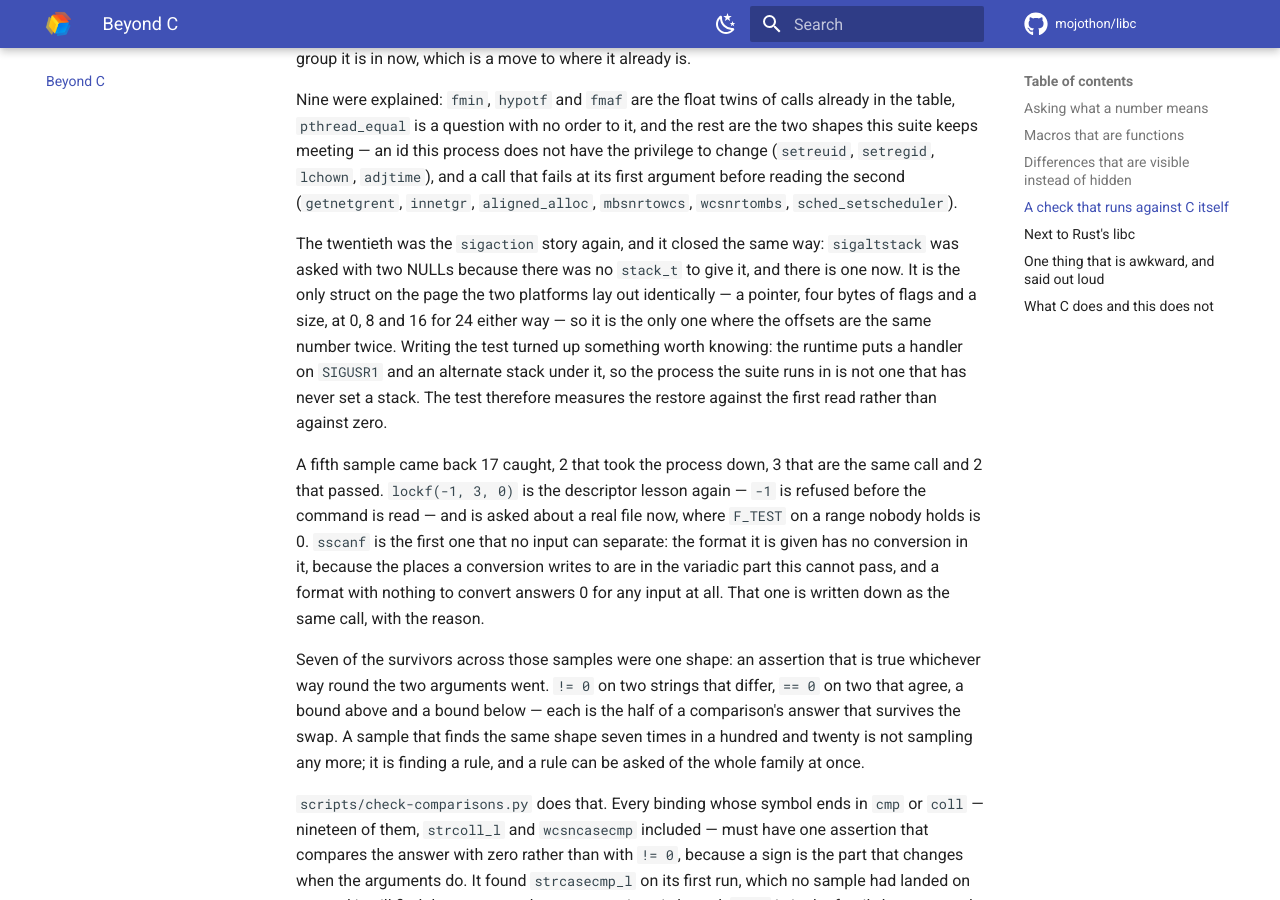
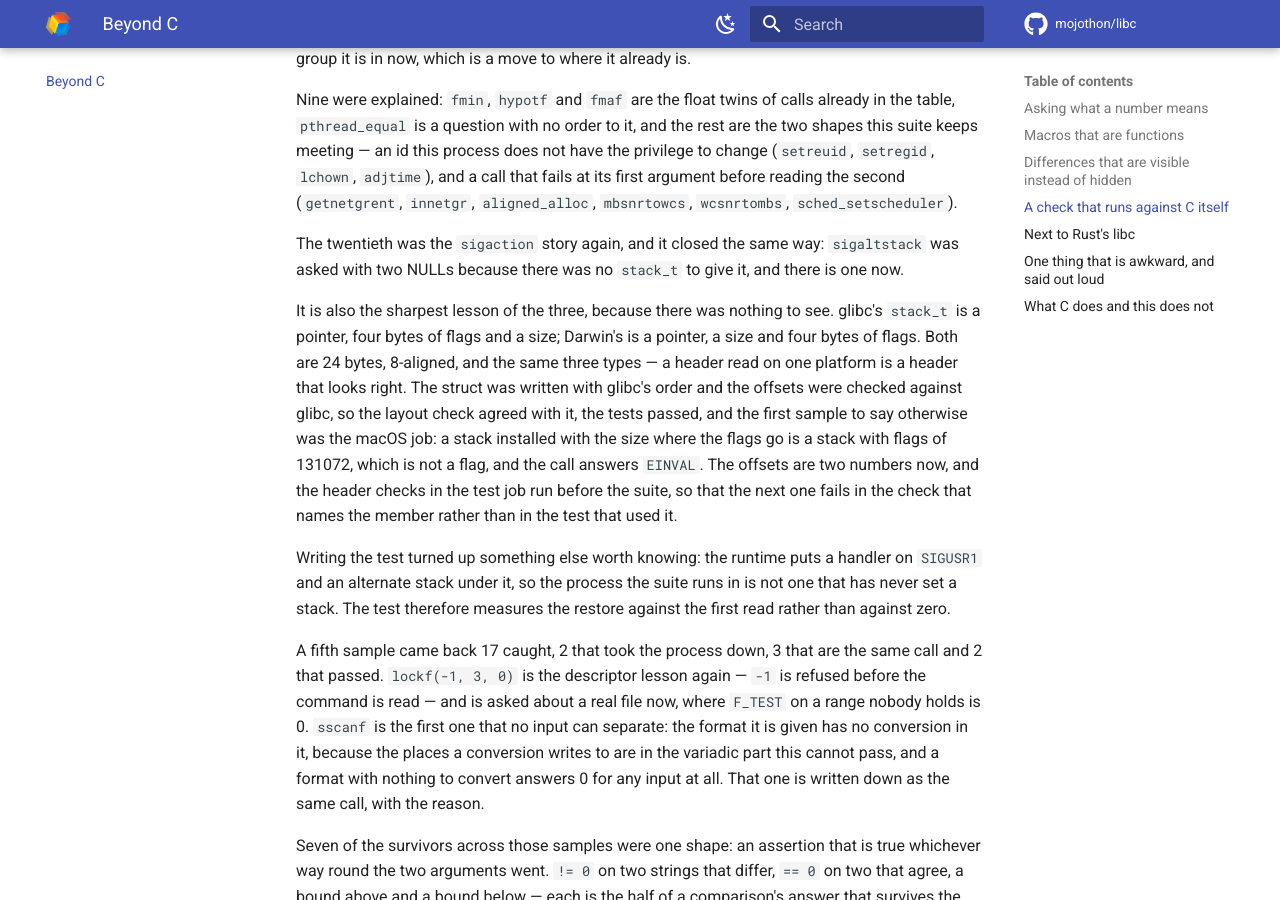
Before and after one commit to mojothon/libc, an MkDocs documentation site: the page built from docs/beyond-c.md, in a window 1280 px wide and 900 px high, scrolled down 7101 px. Built offline with MkDocs 1.6.1 and Material for MkDocs 9.7.7, drawn with Linux system fonts in a browser that asks for light colours; comment, search, counter and statistics services are not loaded.

Commit message:
fix(signal): lay stack_t out the way each platform does
Darwin's `stack_t` is a pointer, a size and four bytes of flags. glibc's is a
pointer, four bytes of flags and a size. Both are 24 bytes, both are 8-aligned,
both are the same three types -- so a header read on one platform is a header
that looks right, and the offsets were only ever checked against glibc's.

The macOS job was the first thing to disagree, in the test rather than in the
check that is about layout: a stack installed with the size where the flags go
has flags of 131072, which is not a flag, and `sigaltstack` refuses it with
`EINVAL`. `STACK_SIZE_OFFSET` and `STACK_FLAGS_OFFSET` are two numbers now, and
`check-layouts` asks each platform's own header for both of them.

The header checks in the test job also move ahead of the suite. They were
already the checks that would have caught this -- they name the member the
offsets disagree about -- but the suite ran first, so the report was a failed
assertion in `test_signal` rather than a line saying `ss_flags` is at 16 on
Darwin and 8 in this package.

This is the third struct on the page whose members are in a different order on
the two platforms, and the least visible of the three: the other two differ in
what they contain, and this one differs only in where.

```diff
--- a/docs/beyond-c.md
+++ b/docs/beyond-c.md
@@ -350,10 +350,21 @@ second (`getnetgrent`, `innetgr`, `aligned_alloc`, `mbsnrtowcs`,
 
 The twentieth was the `sigaction` story again, and it closed the same way:
 `sigaltstack` was asked with two NULLs because there was no `stack_t` to give
-it, and there is one now. It is the only struct on the page the two platforms
-lay out identically — a pointer, four bytes of flags and a size, at 0, 8 and 16
-for 24 either way — so it is the only one where the offsets are the same number
-twice. Writing the test turned up something worth knowing: the runtime puts a
+it, and there is one now.
+
+It is also the sharpest lesson of the three, because there was nothing to see.
+glibc's `stack_t` is a pointer, four bytes of flags and a size; Darwin's is a
+pointer, a size and four bytes of flags. Both are 24 bytes, 8-aligned, and the
+same three types — a header read on one platform is a header that looks right.
+The struct was written with glibc's order and the offsets were checked against
+glibc, so the layout check agreed with it, the tests passed, and the first
+sample to say otherwise was the macOS job: a stack installed with the size
+where the flags go is a stack with flags of 131072, which is not a flag, and
+the call answers `EINVAL`. The offsets are two numbers now, and the header
+checks in the test job run before the suite, so that the next one fails in the
+check that names the member rather than in the test that used it.
+
+Writing the test turned up something else worth knowing: the runtime puts a
 handler on `SIGUSR1` and an alternate stack under it, so the process the suite
 runs in is not one that has never set a stack. The test therefore measures the
 restore against the first read rather than against zero.
```
Also changed, not shown: CHANGELOG.md (+19 -9 lines), 2 other files.
